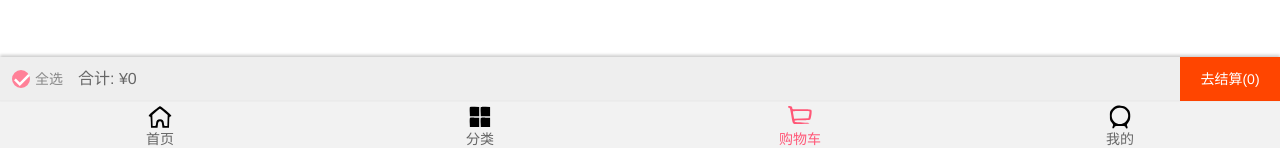
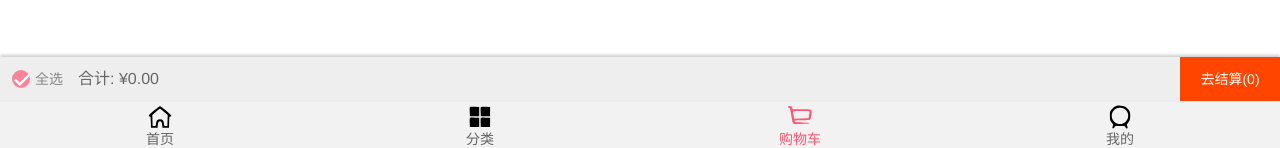
Before and after one commit to waztyzdj/supermall, a Vue app: page /cart in a window 1280 px wide. Shown: the part 649-797 px from the top of the page. Built offline with nearby package versions, Linux system fonts and the light colour scheme.

Commit message:
1. 总价取小数点后两位。 2. 进入购物车列表后，刷新一下scroll，这样scroll才会重新计算高度，允许滚动，否则添加购物车后scroll高度不变不会滚动。

```diff
--- a/src/views/cart/childComponents/CartBottomBar.vue
+++ b/src/views/cart/childComponents/CartBottomBar.vue
@@ -35,7 +35,7 @@ export default {
     totalAmt() {
       let totalAmt = 0
       this.cartList.filter(item => item.checked).forEach(item => totalAmt += item.count * item.price)
-      return totalAmt
+      return totalAmt.toFixed(2)
     },
     totalCount() {
       this.isAll = this.cartList.filter(item => item.checked).length === this.cartListLength
--- a/src/views/cart/childComponents/CartList.vue
+++ b/src/views/cart/childComponents/CartList.vue
@@ -1,5 +1,5 @@
 <template>
-  <scroll :options="scrollOptions">
+  <scroll :options="scrollOptions" ref="scroll">
     <div>
       <cart-list-item v-for="item in cartList" :key="item.iid" :item-info="item"></cart-list-item>
     </div>
@@ -28,6 +28,9 @@ export default {
   },
   computed: {
     ...mapGetters(['cartList'])
+  },
+  activated() {
+    this.$refs.scroll.refresh()
   }
 }
 </script>
```
